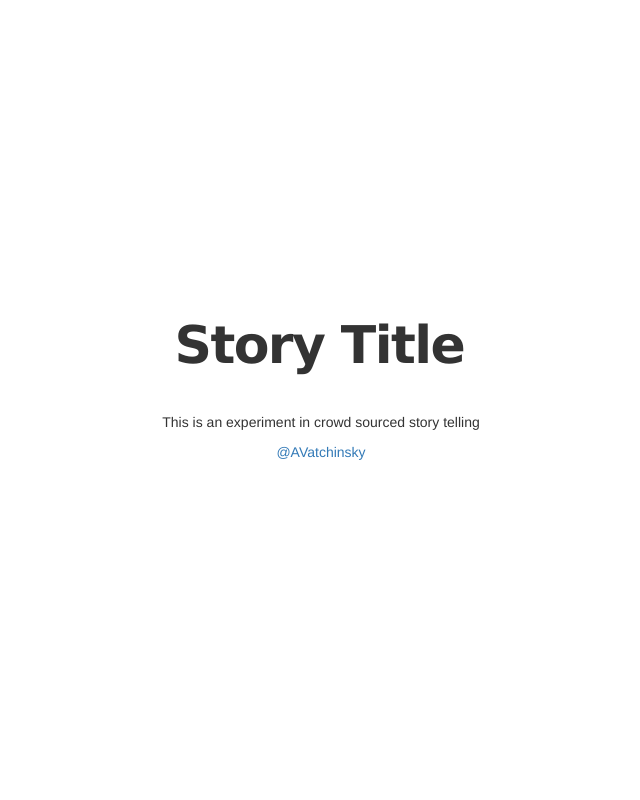
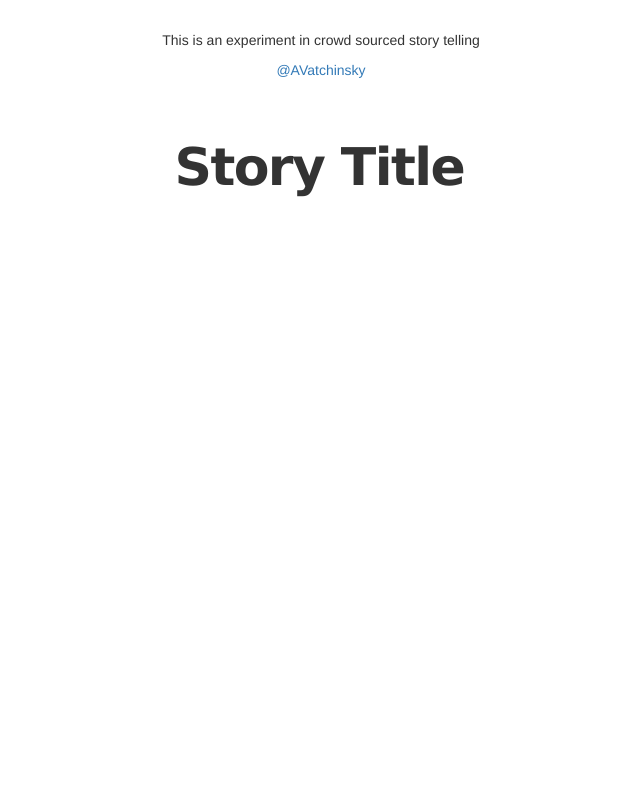
Before and after one commit to AVatch/StoryBot, a Django app: page / in a window 1280 px wide. Shown: the whole page, without its empty margins (319-959 px from the left). Run offline with Django 3.2, Linux system fonts and the light colour scheme; data that the repository does not hold is empty; some libraries are stand-ins or nearby versions.

Commit message:
alignment fix

```diff
--- a/storyBot/static/styles/theme.css
+++ b/storyBot/static/styles/theme.css
@@ -10,7 +10,6 @@ body{
 }
 
 .v-flex-container{
-    min-height: 100vh;
     display: flex;
     flex-direction: column;
     align-items: center;
@@ -22,6 +21,13 @@ body{
     flex-direction: row;
     align-items: center;
     justify-content: center;
+}
+
+.flex-start{
+    align-self: flex-start;
+}
+.flex-end{
+    align-self: flex-end;
 }
 
 .story{
@@ -61,6 +67,7 @@ body{
 
 .about{
     padding: 30px;
+    width: 100%;
 }
 .about p{
     text-align: center;
--- a/storyBot/stories/templates/stories/stories.html
+++ b/storyBot/stories/templates/stories/stories.html
@@ -3,22 +3,9 @@
 {% block content %}
 
 <div class="v-flex-container">
-    <div class="story">
-        <h2>Story Title</h2>
-        {% for fragment in fragments %}
-            <h4> {% if fragment.position == 0 %}
-                    Begining
-                {% elif fragment.position == 1 %}
-                    Middle
-                {% else %}
-                    End
-                {% endif %}
-                by {{ fragment.alias }}</h4>
-            <p>{{ fragment.fragment }}</p>
-        {% endfor %}
-    </div>
 
-    <div class="about">
+
+    <div class="flex-start about">
 
         <p>This is an experiment in crowd sourced story telling</p>
         <div class="h-flex-container">
@@ -35,6 +22,25 @@
 
     </div>
 
+
+
+    <div class="story">
+        <h2>Story Title</h2>
+        {% for fragment in fragments %}
+            <h4> {% if fragment.position == 0 %}
+                    Begining
+                {% elif fragment.position == 1 %}
+                    Middle
+                {% else %}
+                    End
+                {% endif %}
+                by {{ fragment.alias }}</h4>
+            <p>{{ fragment.fragment }}</p>
+        {% endfor %}
+    </div>
+
+
+
 </div>
 
 
```
